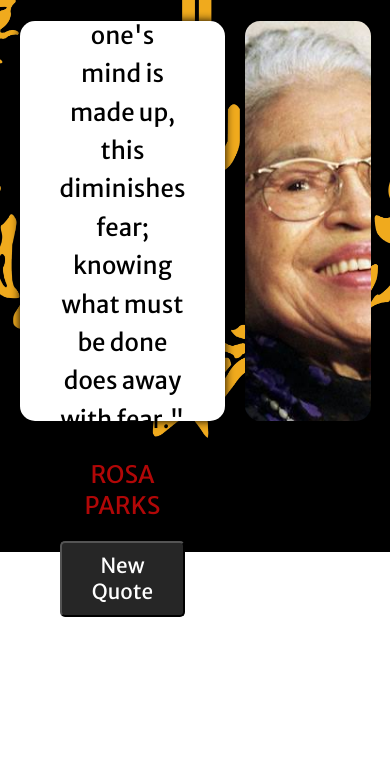
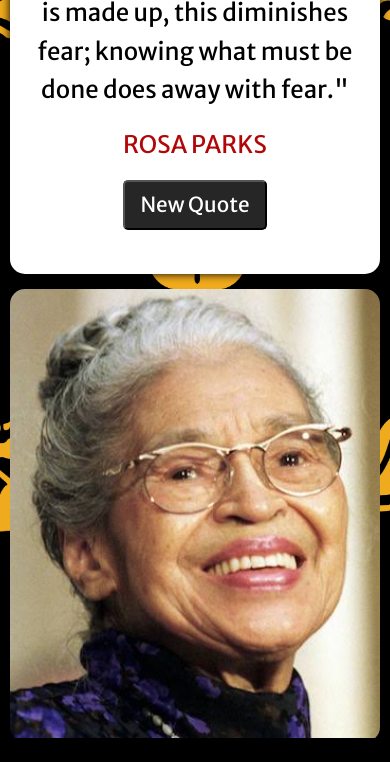
Before and after one commit to HunterKai55/black-people-quote-generator, a plain HTML site: page index.html in a window 390 px wide. Shown: the part 292-1054 px from the top of the page. Before the commit the page ends 909 px from the top, so only its background shows below. Drawn offline with Linux system fonts and the light colour scheme.

Commit message:
Improved mobile layout

```diff
--- a/style.css
+++ b/style.css
@@ -10,10 +10,11 @@
 body {
     display: flex;
     justify-content: center;
-    align-items: center;
-    height: 100vh;
+    align-items: flex-start;
+    min-height: 100vh;
     text-align: center;
-    background: url(img/image-flag.png) no-repeat center center/ cover;
+    background: url(img/image-flag.png) no-repeat center center/cover;
+    padding: 20px 0;
 }
 
 .container {
@@ -87,3 +88,52 @@ body {
 .button-area button:active {
     background-color: aquamarine;
 }
+
+/* Styling for Phones */
+
+@media (max-width: 600px) {
+
+    .container {
+        width: 95%;
+    }
+
+    .content {
+        flex-direction: column;
+        gap: 15px;
+    }
+
+    .main-content {
+        width: 100%;
+        height: auto;
+        min-height: 400px;
+        padding: 30px 20px;
+    }
+
+    .image-content {
+        width: 100%;
+        height: 300px;
+    }
+
+    #quote-image {
+        width: 100%;
+        height: 100%;
+        object-fit: cover;
+    }
+
+    .header {
+        width: 100%;
+        font-size: 1.2rem;
+    }
+
+    .main-content .text-area {
+        font-size: 1.5rem;
+    }
+
+    .main-content .person {
+        font-size: 1.5rem;
+    }
+
+    .button-area button {
+        font-size: 1.3rem;
+    }
+}
```
Also changed, not shown: 1 other file.
